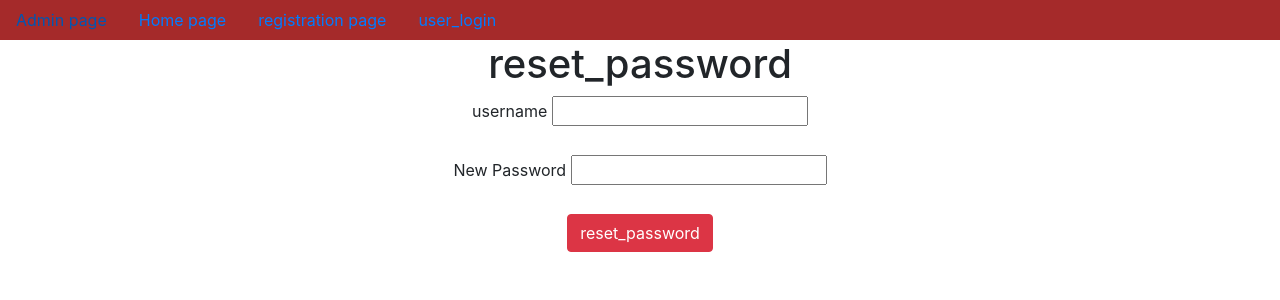
After one commit to palepumallika/user_registration_form, a Django app: page /reset_password/ in a window 1280 px wide. The commit adds this page. Shown: the top 300 px of the page. Run offline with Django 4.2, Linux system fonts and the light colour scheme.

Commit message:
first commit

```diff
--- a/app/views.py
+++ b/app/views.py
@@ -73,3 +73,35 @@ def profile_info(request):
     PFD=Profile.objects.get(user=USD)
     d={'USD':USD,'PFD':PFD}
     return render(request,'profile_info.html',d)
+
+@login_required
+def change_password(request):
+    if request.method=='POST':
+        username=request.session.get('username')
+        npw=request.POST['npw']
+        USO=User.objects.get(username=username)
+        USO.set_password(npw)
+        USO.save()
+        return HttpResponseRedirect(reverse('user_login'))
+    return render(request,'change_password.html')
+
+
+def reset_password(request):
+    if request.method=='POST':
+        username=request.POST['username']
+        npw=request.POST['npw']
+        LUSO=User.objects.filter(username=username)
+        if LUSO:
+            LUSO[0].set_password(npw)
+            LUSO[0].save()
+
+
+            send_mail('User registration',
+            'Regiistration is success full',
+            'palepumallika@gmail.com',
+            [USO.email],fail_silently=False)
+
+            return HttpResponseRedirect(reverse('user_login'))
+        else:
+            return HttpResponse('Username is not available in my data abse')
+    return render(request,'reset_password.html')
--- a/project27/urls.py
+++ b/project27/urls.py
@@ -26,6 +26,8 @@ urlpatterns = [
     path('user_login/',user_login,name='user_login'),
     path('user_logout/',user_logout,name='user_logout'),
     path('profile_info/',profile_info,name='profile_info'),
+    path('change_password/',change_password,name='change_password'),
+    path('reset_password/',reset_password,name='reset_password'),
 
 
 ]+static(settings.MEDIA_URL,document_root=settings.MEDIA_ROOT)
--- a/templates/dummy.html
+++ b/templates/dummy.html
@@ -23,6 +23,8 @@
             {% if user.is_authenticated %}
                  <a href="{% url 'user_logout' %}" class="nav-link">user_logout</a>
                  <a href="{% url 'profile_info' %}" class="nav-link">profile_info</a>
+                 <a href="{% url 'change_password' %}" class="nav-link">change_password</a>
+
 
             {% else %}
                  <a href="{% url 'user_login' %}" class="nav-link">user_login</a>
--- /dev/null
+++ b/templates/reset_password.html
@@ -0,0 +1,23 @@
+{% extends 'dummy.html' %}
+
+
+{% block title %}
+    <title>reset password Page</title>
+
+{% endblock %}
+
+
+{% block body_block %}
+    <h1>reset_password</h1>
+    <form method="POST">
+    {% csrf_token %}
+     <label for="username">username</label>
+     <input type="text" name="username" id="username"><br><br>
+     <label for="npw">New Password</label>
+     <input type="password" name="npw" id="npw"><br>
+     <br>
+     <input type="submit" value="reset_password" class="btn btn-danger">
+    </form>
+
+
+{% endblock %}
--- a/templates/user_login.html
+++ b/templates/user_login.html
@@ -21,5 +21,9 @@
        <br><br>
 
        <input type="submit" value="Login" class="btn btn-danger">
+
+       <input type="submit" value="Login" class="btn btn-danger">
+
+       <a href="{% url 'reset_password' %}">reset_password</a>
    </form>
 {% endblock %}
```
Also changed, not shown: templates/change_password.html (added, +21 -0 lines), db.sqlite3.
